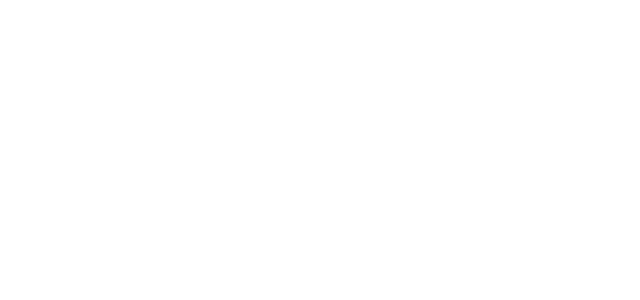
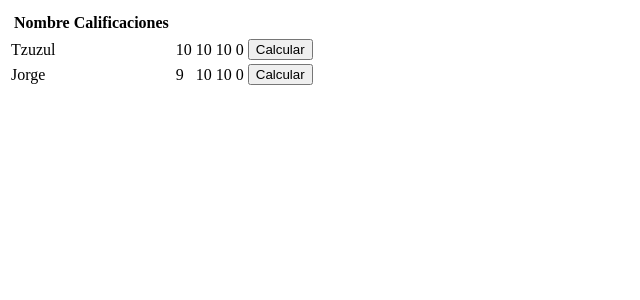
Before and after one commit to tzuzulcode/frontend-react-abril2022, a React (Create React App) app in the folder ejemplo/: page /calificaciones in a window 1280 px wide. Before the commit this address had no page. Shown: the top 300 px of the page, without its empty margins (0-640 px from the left). Built offline with nearby package versions, Linux system fonts and the light colour scheme.

Commit message:
Props y eventos

```diff
--- a/ejemplo/src/App.jsx
+++ b/ejemplo/src/App.jsx
@@ -1,6 +1,7 @@
 import Listas from "./components/Listas.jsx";
 import Productos from "./components/Productos.jsx";
 import {BrowserRouter as Router,Routes,Route} from 'react-router-dom'
+import Calificaciones from "./components/Calificaciones.jsx";
 
 function App() {
   return (
@@ -8,6 +9,7 @@
       <Routes>
         <Route path="/" element={ <Listas/>} />
         <Route path="/productos" element={ <Productos/>} />
+        <Route path="/calificaciones" element={ <Calificaciones/>} />
       </Routes>
 
       {/* <Productos></Productos> */}
--- /dev/null
+++ b/ejemplo/src/components/Calificaciones.jsx
@@ -0,0 +1,36 @@
+import React from 'react'
+import DetallesDelAlumno from './DetallesDelAlumno'
+const alumnos = [
+    {
+        id:"al-01",
+        nombre:"Tzuzul",
+        calificaciones:[10,10,10]
+    },
+    {
+        id:"al-02",
+        nombre:"Jorge",
+        calificaciones:[9,10,10]
+    }
+]
+
+function Calificaciones() {
+  return (
+    <>
+        <table>
+            <thead>
+                <th>
+                    <td>Nombre</td>
+                    <td>Calificaciones</td>
+                </th>
+            </thead>
+            <tbody>
+                {alumnos.map(alumno=>(
+                    <DetallesDelAlumno alumno={alumno}/>
+                ))}
+            </tbody>
+        </table>
+    </>
+  )
+}
+
+export default Calificaciones
--- /dev/null
+++ b/ejemplo/src/components/DetallesDelAlumno.jsx
@@ -0,0 +1,32 @@
+import React from 'react'
+
+function DetallesDelAlumno({alumno}) {
+    // const {alumno} = props // Destructuring
+
+    // function calcularPromedio(){
+
+    // }
+
+    let calificacionFinal = 0
+
+    const calcularPromedio = ()=>{
+        alert("Calculando... "+alumno.nombre)
+        calificacionFinal = 10
+    }
+
+
+    //Reto: ¿Investigar qué es el estado?
+
+    return (
+        <tr key={alumno.id}>
+            <td>{alumno.nombre}</td>
+            {alumno.calificaciones.map(
+                (calificacion,index)=><td key={index}>{calificacion}</td>
+            )}
+            <td>{calificacionFinal}</td>
+            <td><button onClick={calcularPromedio}>Calcular</button></td>
+        </tr>
+    )
+}
+
+export default DetallesDelAlumno
--- a/ejemplo/src/components/Listas.jsx
+++ b/ejemplo/src/components/Listas.jsx
@@ -1,4 +1,4 @@
-
+import {Link} from 'react-router-dom'
 
 const Listas =()=>{
 
@@ -24,6 +24,8 @@
         {alumnos.map((alumno,index)=><div className="alumno" key={index}>
             <p>{alumno.name}</p>
         </div>)}
+
+        <Link to="/calificaciones">Calificaciones</Link>
     </>
 }
 
```
